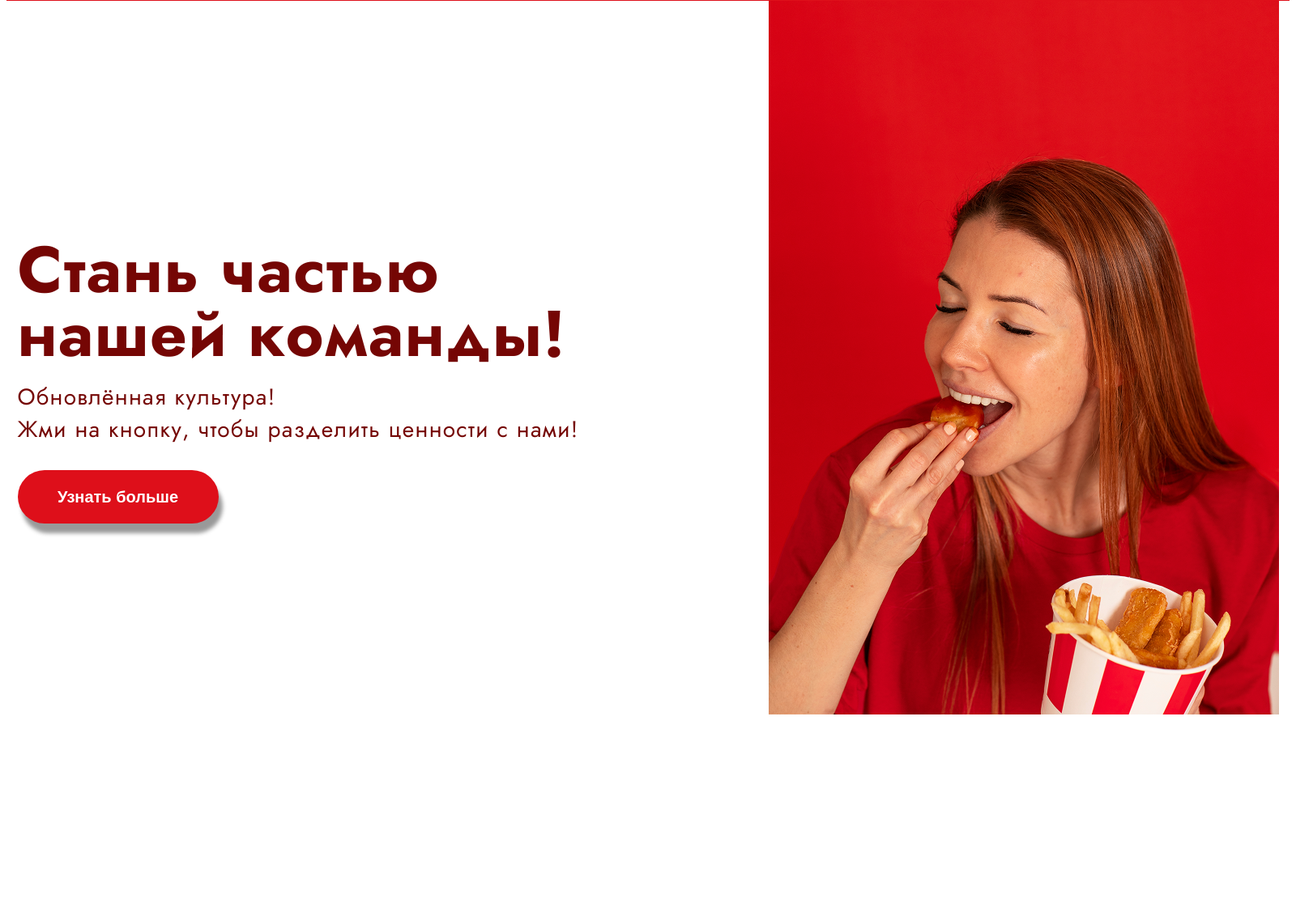
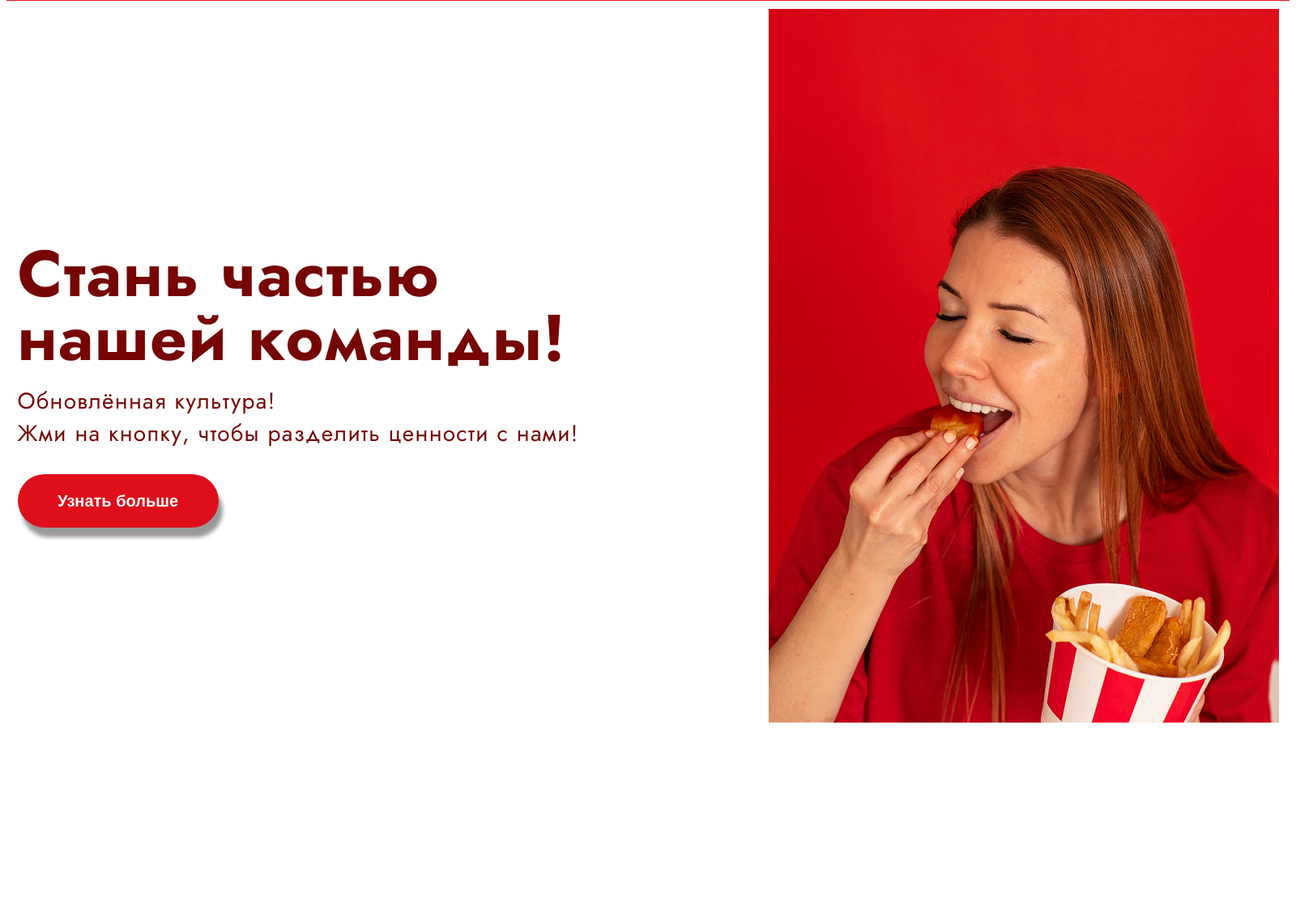
Before and after one commit to Daisy71313/4vb2_Isaeva_pp, a Node server app: template курсовая_сайт/views/profile.ejs in a window 1600 px wide. Shown: the part 99-1236 px from the top of the page at 81% size. Run offline with Node 20, Linux system fonts and the light colour scheme; the template is opened without the code that fills it, so the values that code supplies are empty; some libraries are stand-ins or nearby versions.

Commit message:
яяяяя

```diff
--- a/курсовая_сайт/public/style-user.css
+++ b/курсовая_сайт/public/style-user.css
@@ -323,3 +323,6 @@ color: #750604;
   box-shadow: 5px 12px 5.8px rgba(0, 0, 0, 0.4);
   margin-top: 30px;
 }
+.index_foto {
+  padding-top: 10px;
+}
```
